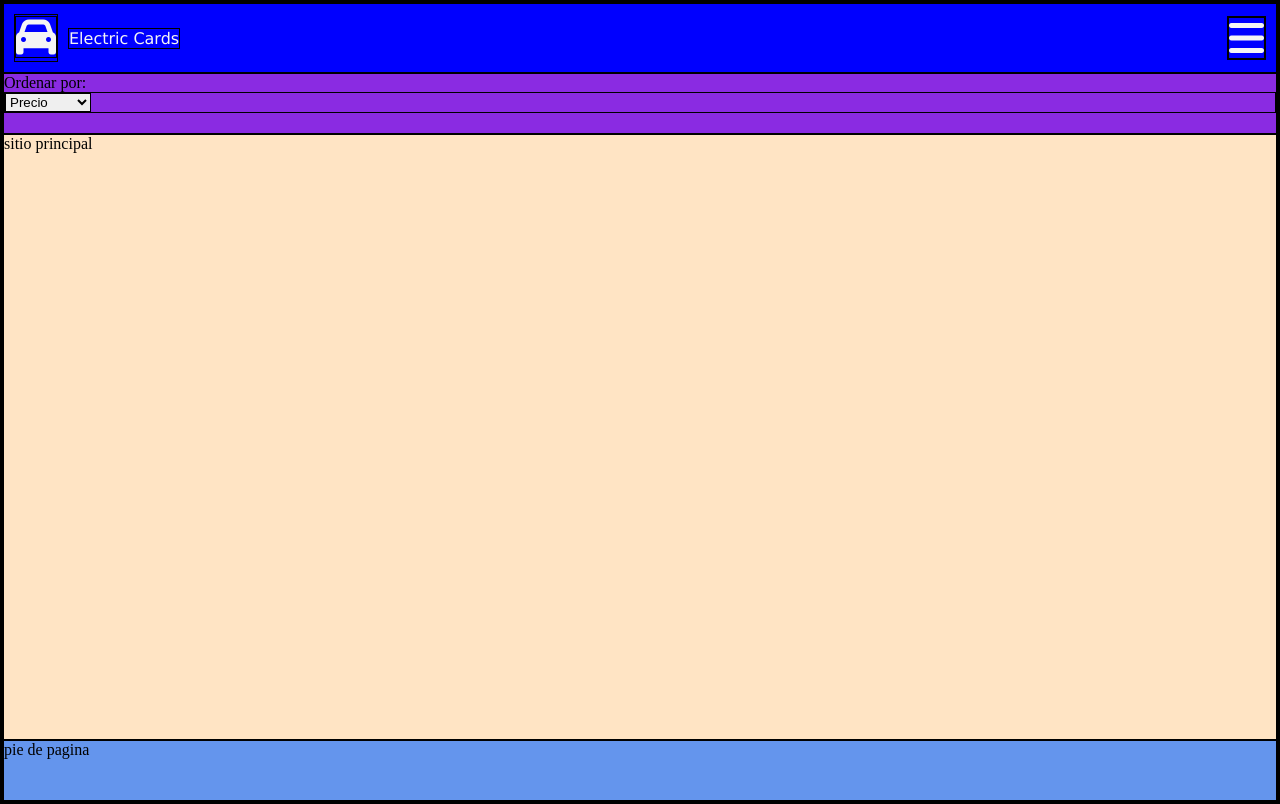
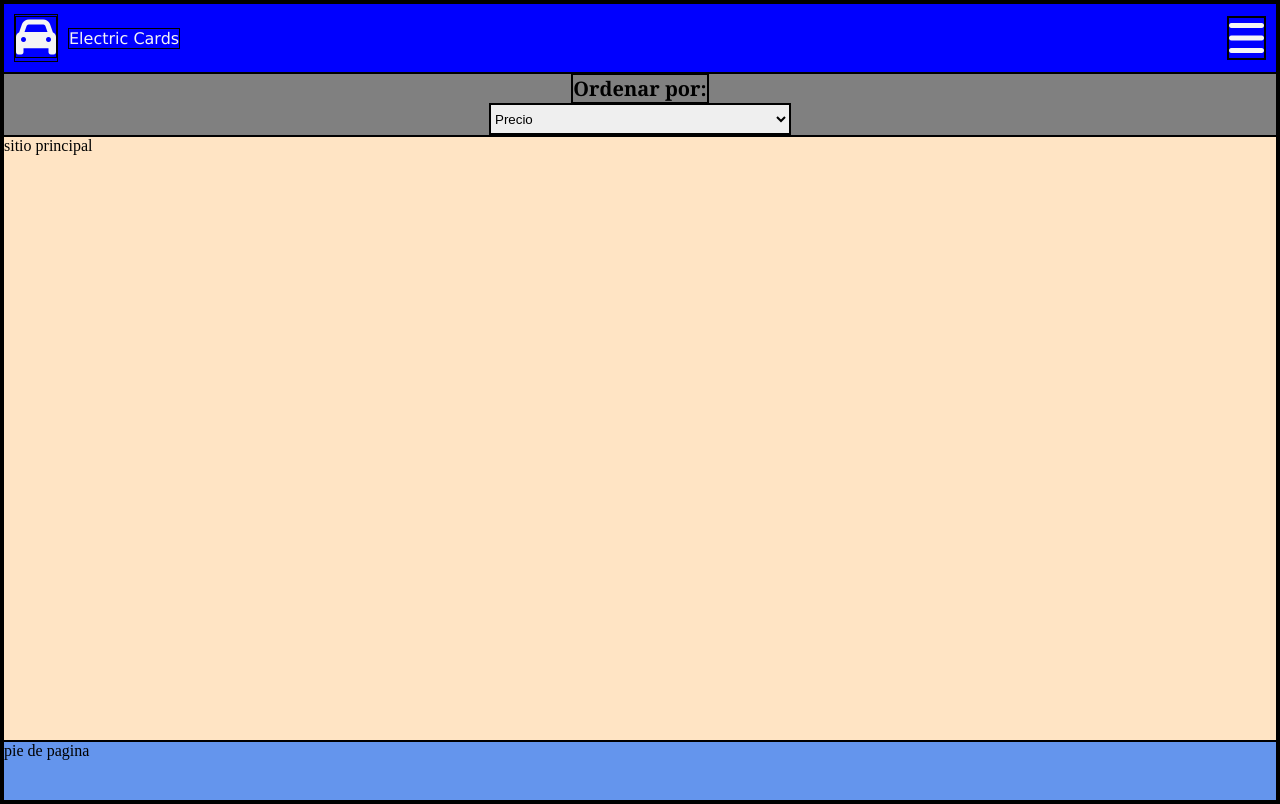
Before and after one commit to lobo01/Desaf-o-3-Electric-Car-Store, a plain HTML site: page index.html in a window 1280 px wide. Drawn offline with Linux system fonts and the light colour scheme.

Commit message:
respaldo 3

```diff
--- a/Secciones/style.css
+++ b/Secciones/style.css
@@ -43,8 +43,27 @@
 
 
 .container form {
-    background-color: blueviolet;
+    display: flex;
+    background-color: gray;
     grid-area: f;
+    justify-content: center;
+    align-items: center;
+    flex-direction: column;
+}
+
+.texto-formulario {
+    font-size: 20px;
+    font-family: Cambria, Cochin, Georgia, Times, 'Times New Roman', serif;
+    color: black;
+}
+
+.caja-seleccionadora {
+    display: flex;
+}
+
+.caja2 {
+    width: 300px;
+    height: 30px;
 }
 
 
@@ -54,7 +73,6 @@
 }
 
 
-
 .container footer {
     background-color:cornflowerblue;
     grid-area: ft;
--- a/index.html
+++ b/index.html
@@ -18,9 +18,9 @@
             <i class="fa-solid fa-bars" style="color: whitesmoke;"></i>
         </div>
         </nav>
-        <form action="#">Ordenar por:
-            <div>
-            <select>
+        <form action="#"> <p class="texto-formulario"> <strong> Ordenar por: </strong> </p>
+            <div class="caja-seleccionadora">
+            <select class="caja2">
                 <option>Precio</option>
                 <option>Tamaño</option>
                 <option>Capacidad</option>
```
